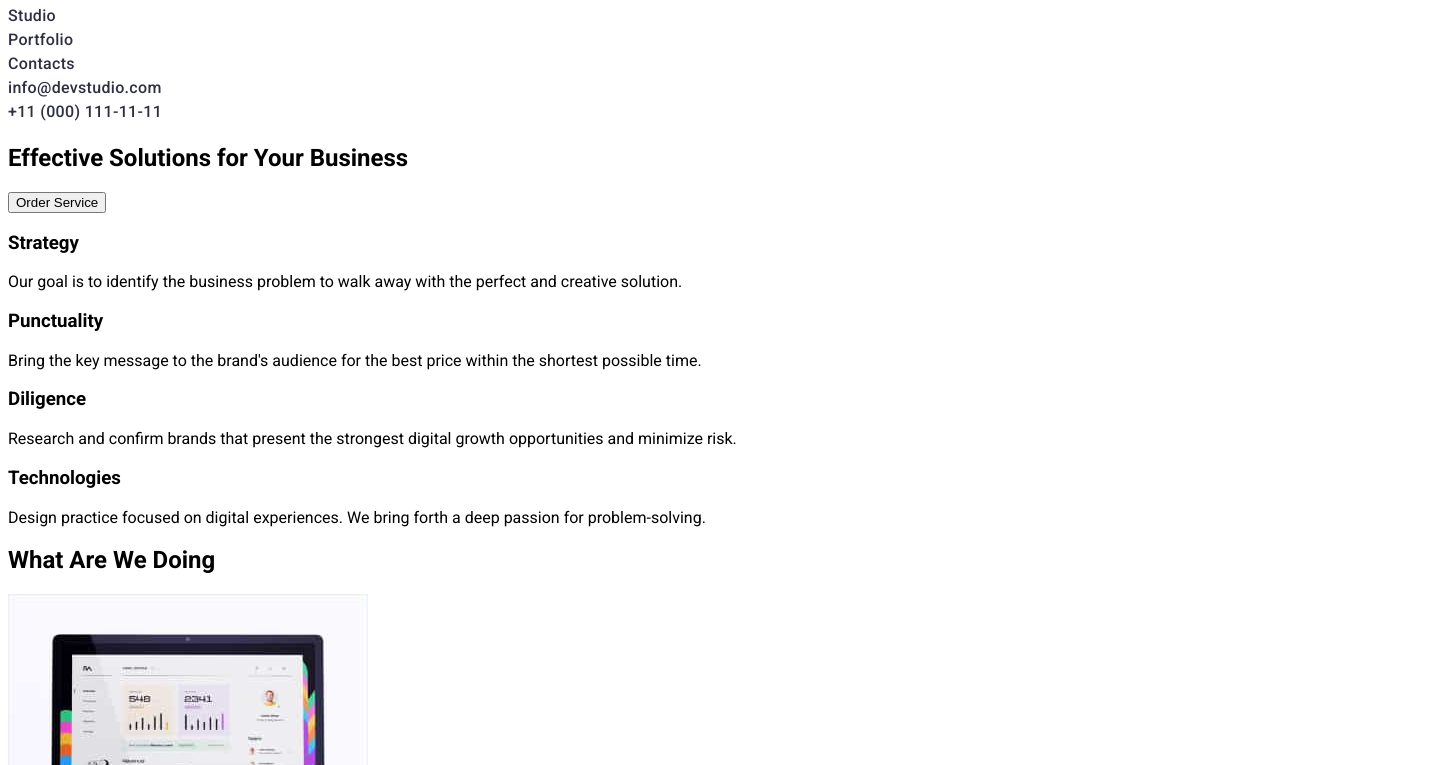
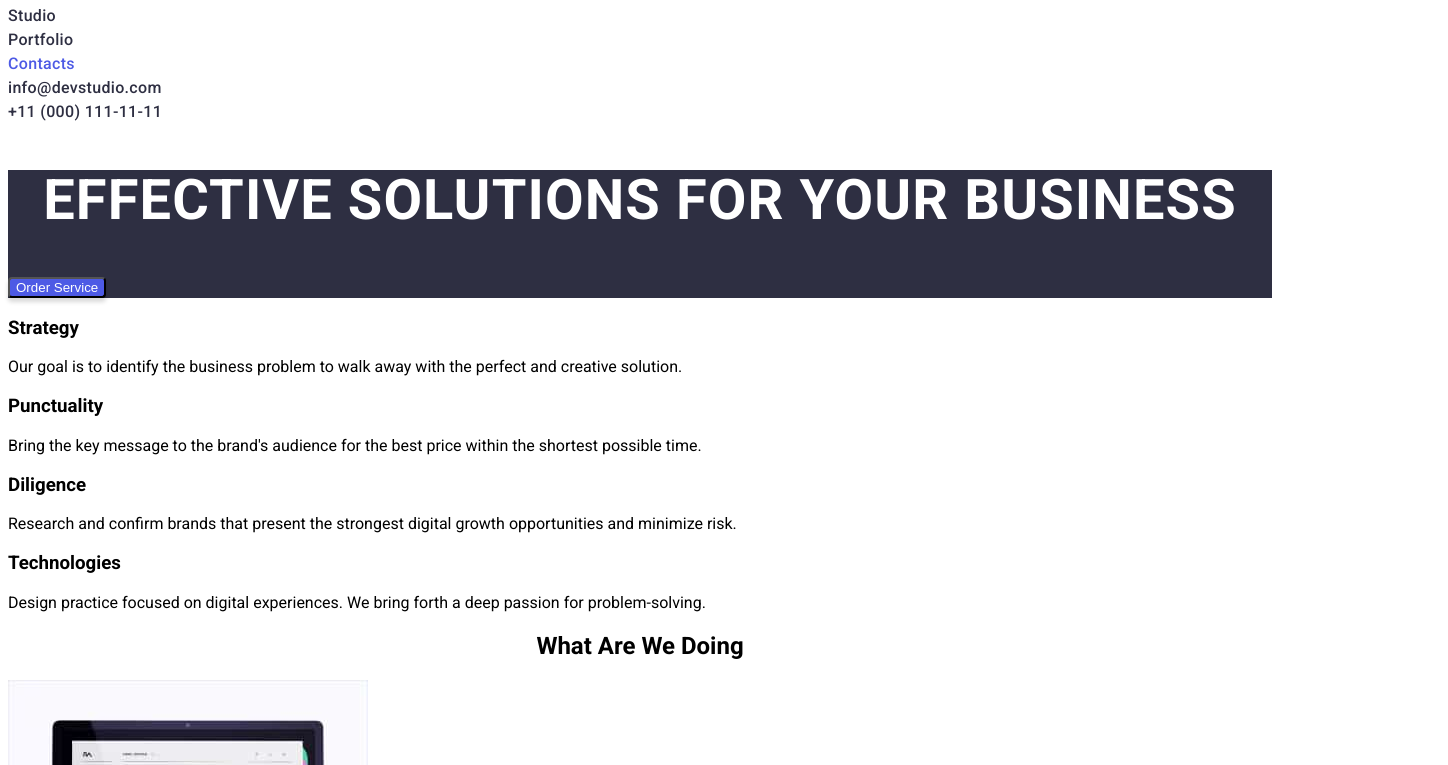
Before and after one commit to jmatela26/goit-markup-hw-02, a plain HTML site: page index.html in a window 1280 px wide. Both pictures are taken after a click on the link "Contacts". Shown: the part 35-800 px from the top of the page, 1448 px wide, since content can reach past the window. Drawn offline with Linux system fonts and the light colour scheme.

Commit message:
added fixes in css

```diff
--- a/css/style.css
+++ b/css/style.css
@@ -1,3 +1,9 @@
+:root {
+    --navyblue: #2E2F42;
+    --white: #ffffff;
+    --iris: #4D5AE5;
+}
+
 body {
     font-family: 'Raleway', sans-serif;
     font-family: 'Roboto', sans-serif;
@@ -6,11 +12,35 @@ body {
 a {
     text-decoration: none;
     font-weight: 500;
-    color: #2E2F42;
+    color: var(--navyblue);
     font-style: normal;
     line-height: 24px;
     letter-spacing: 0.32px;
     font-size: 16px;
+}
+
+.nav-bar > ul > li >
+a:hover,
+a:focus {
+    color: var(--iris);
+}
+
+button {
+    cursor: pointer;
+    color: var(--white);
+    background-color: var(--iris);
+    border-radius: 4px;
+    box-shadow: 0px 4px 4px 0px rgba(0, 0, 0, 0.15);
+}
+
+button:hover,
+button:focus {
+    background-color: var(--white);
+    color: var(--iris);
+}
+
+h2 {
+    text-align: center;
 }
 
 ul {
@@ -18,3 +48,26 @@ ul {
     margin: 0;
     padding: 0;
 }
+
+.hero-section {
+    background-color: var(--navyblue);
+    color: var(--white);
+}
+
+.hero-section > h1 {
+    font-size: 56px;
+    font-style: normal;
+    font-weight: 700;
+    line-height: 60px; /* 107.143% */
+    letter-spacing: 1.12px;
+    text-align: center;
+    text-transform: uppercase;
+}
+
+footer {
+    width: 1440px;
+    height: 312px;
+    background-color: var(--navyblue);
+    flex-shrink: 0;
+    color: var(--white);
+}
--- a/index.html
+++ b/index.html
@@ -35,7 +35,7 @@
     <!-- Main Content -->
     <!-- Hero Image -->
     <main class="main-content">
-      <section>
+      <section class="hero-section">
         <h1>Effective Solutions for Your Business</h1>
         <button type="button">Order Service</button>
       </section>
@@ -162,10 +162,11 @@
     <!-- Page footer -->
     <footer>
       <a href="index.html"
-        ><img src="images/logo.svg" alt="Logo" height="24px"
+        ><img src="images/logofooter.svg" alt="Logo" height="24px"
       /></a>
       <p>
-        Increase the flow of customers and sales for your growth with digital
+        Increase the flow of customers and <br />
+        sales for your growth with digital <br />
         marketing & growth solutions
       </p>
     </footer>
```
Also changed, not shown: portfolio.html (+22 -0 lines), images/logofooter.svg (added).
